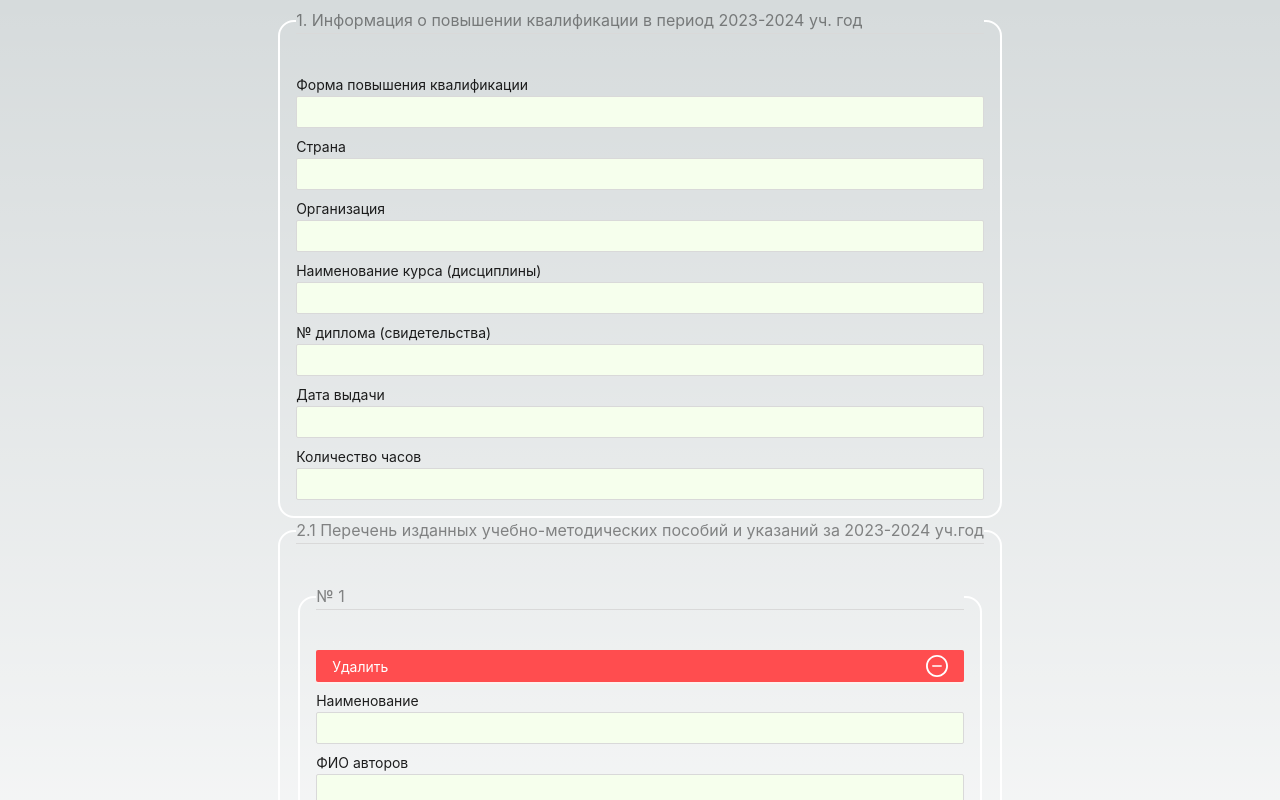
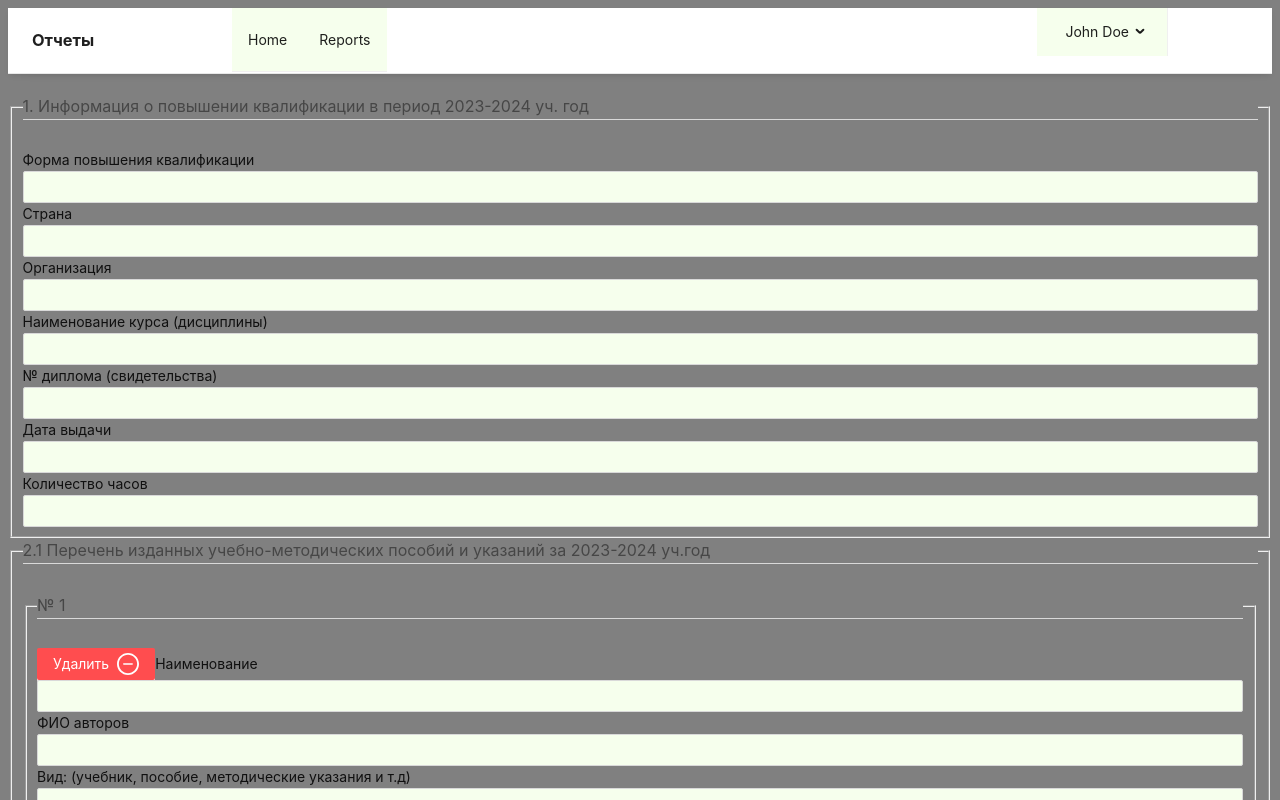
Before and after one commit to mpdocs/mpdocs-frontend, a Next.js app: page / in a window 1280 px wide. Shown: the top 800 px of the page. Built offline with nearby package versions, Linux system fonts and the light colour scheme; no server answers.

Commit message:
feat: header initial

```diff
--- /dev/null
+++ b/src/app/components/Navbar/LeftMenu.tsx
@@ -0,0 +1,18 @@
+import React from "react";
+import { Menu } from "antd";
+import Link from "next/link";
+
+const LeftMenu = ({ mode }) => {
+  return (
+    <Menu mode={mode}>
+      <Menu.Item key="explore">
+        <Link href="/">Home</Link>
+      </Menu.Item>
+      <Menu.Item key="features">
+        <Link href="/reports">Reports</Link>
+      </Menu.Item>
+    </Menu>
+  );
+};
+
+export default LeftMenu;
--- /dev/null
+++ b/src/app/components/Navbar/RightMenu.tsx
@@ -0,0 +1,28 @@
+import React from "react";
+import { Menu } from "antd";
+import { UserOutlined, LogoutOutlined } from "@ant-design/icons";
+
+const RightMenu = ({ mode }) => {
+  return (
+    <Menu mode={mode}>
+      <Menu.SubMenu
+        title={
+          <>
+            <span className="username">John Doe</span>
+          </>
+        }
+      >
+        <Menu.Item key="about-us">
+          <UserOutlined />
+          <span>Profile</span>
+        </Menu.Item>
+        <Menu.Item key="log-out">
+          <LogoutOutlined />
+          <span>Logout</span>
+        </Menu.Item>
+      </Menu.SubMenu>
+    </Menu>
+  );
+};
+
+export default RightMenu;
--- /dev/null
+++ b/src/app/components/Navbar/index.tsx
@@ -0,0 +1,49 @@
+"use client";
+import React, { useEffect, useState } from "react";
+import { Layout, Button, Drawer } from "antd";
+import LeftMenu from "./LeftMenu";
+import RightMenu from "./RightMenu";
+import { MenuOutlined } from "@ant-design/icons";
+import styles from "./styles.module.scss";
+
+const Navbar = () => {
+  const [visible, setVisible] = useState(false);
+  const showDrawer = () => {
+    setVisible(!visible);
+  };
+
+  useEffect(() => {
+    setVisible(false);
+  }, []);
+
+  return (
+    <nav className={styles.navbar}>
+      <Layout>
+        <Layout.Header className={styles.nav_header}>
+          <div className={styles.logo}>
+            <h3 className={styles.brand_font}>Отчеты</h3>
+          </div>
+          <div className={styles.navbar_menu}>
+            <div className={styles.leftMenu}>
+              <LeftMenu mode={"horizontal"} />
+            </div>
+            {/* бургер */}
+            <Button className={styles.menuButton} type="text" onClick={showDrawer}>
+              <MenuOutlined />
+            </Button>
+            {/* бокова desctope */}
+            <div className={styles.rightMenu}>
+              <RightMenu mode={"inline"} />
+            </div>
+            <Drawer title={"Отчеты"} placement="right" closable={true} style={{ zIndex: 99999 }} visible={visible}>
+              <LeftMenu mode={"inline"} />
+              <RightMenu mode={"inline"} />
+            </Drawer>
+          </div>
+        </Layout.Header>
+      </Layout>
+    </nav>
+  );
+};
+
+export default Navbar;
--- /dev/null
+++ b/src/app/components/Navbar/styles.module.css
@@ -0,0 +1,113 @@
+/* Navbar */
+.navbar {
+  padding-bottom: 1px;
+  border-bottom: solid 1px #e8e8e8;
+  background-color: white;
+  box-shadow: 0 3px 6px -2px rgba(0, 0, 0, 0.12), 0 6px 16px -11px rgba(0, 0, 0, 0.08);
+  position: sticky;
+  top: 0;
+  margin-bottom: 20px;
+  z-index: 99990;
+}
+
+.brand_font {
+  margin: 0 auto;
+}
+
+.nav_header {
+  background-color: white;
+  border-bottom: 0;
+  padding: 0 4px 0 24px;
+}
+
+.logo {
+  width: 200px;
+  float: left;
+}
+
+.logo a {
+  display: inline-block;
+  font-size: 20px;
+  text-transform: capitalize;
+}
+
+.navbar_menu {
+  width: calc(100% - 300px);
+  float: left;
+}
+
+.navbar_menu .ant-layout-header {
+  padding: 0 20px;
+}
+
+.navbar_menu .ant-menu-horizontal {
+  border-bottom: 0;
+}
+
+.navbar_menu .ant-menu-item {
+  padding-bottom: 0;
+}
+
+.navbar_menu .leftMenu {
+  float: left;
+}
+
+.navbar_menu .rightMenu {
+  float: right;
+}
+
+.menuButton {
+  float: right;
+  height: 32px;
+  padding: 6px;
+  margin-top: 14px;
+  display: none;
+  background: none;
+  margin-right: 10px;
+}
+
+.ant-drawer-body {
+  padding: 0;
+}
+
+.ant-drawer-body .ant-menu-horizontal > .ant-menu-item,
+.ant-drawer-body .ant-menu-horizontal > .ant-menu-submenu {
+  display: inline-block;
+  width: 100%;
+}
+
+.ant-drawer-body .ant-menu-horizontal {
+  border-bottom: none;
+}
+
+.ant-drawer-body .ant-menu-horizontal > .ant-menu-item:hover {
+  border-bottom-color: transparent;
+}
+
+.username {
+  display: none;
+  margin-left: 8px;
+}
+
+@media (max-width: 767px) {
+  .menuButton {
+    display: block;
+    margin-right: 10px;
+  }
+  .leftMenu,
+  .rightMenu {
+    display: none;
+  }
+  .logo a {
+    margin-left: -10px;
+  }
+  .ant-drawer-title > .brand-font {
+    margin-bottom: 0;
+  }
+  .username {
+    display: inline-block;
+  }
+}
+/* Navbar End */
+
+/*# sourceMappingURL=styles.module.css.map */
--- /dev/null
+++ b/src/app/components/Navbar/styles.module.scss
@@ -0,0 +1,118 @@
+/* Navbar */
+
+.navbar {
+  padding-bottom: 1px;
+  border-bottom: solid 1px #e8e8e8;
+  background-color: white;
+  box-shadow: 0 3px 6px -2px rgba(0, 0, 0, 0.12),
+  0 6px 16px -11px rgba(0, 0, 0, 0.08);
+  position: sticky;
+  top: 0;
+  margin-bottom: 20px;
+  z-index: 99990;
+}
+
+.brand_font {
+  margin: 0 auto;
+}
+
+.nav_header {
+  background-color: white;
+  border-bottom: 0;
+  padding: 0 4px 0 24px;
+}
+
+.logo {
+  width: 200px;
+  float: left;
+}
+
+.logo a {
+  display: inline-block;
+  font-size: 20px;
+  text-transform: capitalize;
+}
+
+.navbar_menu {
+  width: calc(100% - 300px);
+  float: left;
+}
+
+.navbar_menu .ant-layout-header {
+  padding: 0 20px;
+}
+
+.navbar_menu .ant-menu-horizontal {
+  border-bottom: 0;
+}
+
+.navbar_menu .ant-menu-item {
+  padding-bottom: 0;
+}
+
+.navbar_menu .leftMenu {
+  float: left;
+}
+
+.navbar_menu .rightMenu {
+  float: right;
+}
+
+.menuButton {
+  float: right;
+  height: 32px;
+  padding: 6px;
+  margin-top: 14px;
+  display: none;
+  background: none;
+  margin-right: 10px;
+}
+
+.ant-drawer-body {
+  padding: 0;
+}
+
+.ant-drawer-body .ant-menu-horizontal > .ant-menu-item,
+.ant-drawer-body .ant-menu-horizontal > .ant-menu-submenu {
+  display: inline-block;
+  width: 100%;
+}
+
+.ant-drawer-body .ant-menu-horizontal {
+  border-bottom: none;
+}
+
+.ant-drawer-body .ant-menu-horizontal > .ant-menu-item:hover {
+  border-bottom-color: transparent;
+}
+
+.username {
+  display: none;
+  margin-left: 8px;
+}
+
+@media (max-width: 767px) {
+  .menuButton {
+    display: block;
+    margin-right: 10px;
+  }
+
+  .leftMenu,
+  .rightMenu {
+    display: none;
+  }
+
+  .logo a {
+    margin-left: -10px;
+  }
+
+  .ant-drawer-title > .brand-font {
+    margin-bottom: 0;
+  }
+
+  .username {
+    display: inline-block;
+  }
+}
+
+/* Navbar End */
--- a/src/app/components/ReportForm/styles.module.scss
+++ b/src/app/components/ReportForm/styles.module.scss
@@ -1,41 +1,41 @@
-.form {
-  width: 41.6666667%;
-}
-
-@media (min-width: 768px) {
-  .form {
-    width: 66.6666667%;
-  }
-}
-
-@media (min-width: 640px) {
-  .form {
-    width: 100%;
-  }
-}
-
-.fieldset {
-  display: flex;
-  flex-direction: column;
-  gap: 0.5rem;
-  border: 2px solid #ffffff;
-  border-radius: 1rem;
-  padding: 1rem;
-}
-
-.fieldsets_wrapper {
-  display: flex;
-  flex-direction: column;
-  gap: 6px;
-}
-
-.btn_remove {
-  display: flex;
-  align-items: center;
-  justify-content: space-between;
-}
-
-.btn_add {
-  margin: 2px auto;
-  width: 100%;
-}
+//.form {
+//  width: 41.6666667%;
+//}
+//
+//@media (min-width: 768px) {
+//  .form {
+//    width: 66.6666667%;
+//  }
+//}
+//
+//@media (min-width: 640px) {
+//  .form {
+//    width: 100%;
+//  }
+//}
+//
+//.fieldset {
+//  display: flex;
+//  flex-direction: column;
+//  gap: 0.5rem;
+//  border: 2px solid #ffffff;
+//  border-radius: 1rem;
+//  padding: 1rem;
+//}
+//
+//.fieldsets_wrapper {
+//  display: flex;
+//  flex-direction: column;
+//  gap: 6px;
+//}
+//
+//.btn_remove {
+//  display: flex;
+//  align-items: center;
+//  justify-content: space-between;
+//}
+//
+//.btn_add {
+//  margin: 2px auto;
+//  width: 100%;
+//}
--- a/src/app/globals.css
+++ b/src/app/globals.css
@@ -14,7 +14,7 @@
 
 body {
     color: rgb(var(--foreground-rgb));
-    background: linear-gradient(to bottom, transparent, rgb(var(--background-end-rgb))) rgb(var(--background-start-rgb));
+    background: gray;
 }
 
 .section {
--- a/src/app/layout.tsx
+++ b/src/app/layout.tsx
@@ -2,6 +2,8 @@ import "./globals.css";
 
 import { Inter } from "next/font/google";
 import { Providers } from "@/utils/components/Providers";
+import Navbar from "@/app/components/Navbar";
+import React from "react";
 
 const inter = Inter({ subsets: ["latin"] });
 
@@ -9,7 +11,12 @@ export default function RootLayout({ children }: Readonly<{ children: React.Reac
   return (
     <html lang="en">
       <Providers>
-        <body className={inter.className}>{children}</body>
+        <body className={inter.className}>
+          <header>
+            <Navbar></Navbar>
+          </header>
+          {children}
+        </body>
       </Providers>
     </html>
   );
--- a/src/app/reports/page.tsx
+++ b/src/app/reports/page.tsx
@@ -4,6 +4,7 @@ import React from "react";
 const Page = () => {
   return (
     <section className="flex flex-col justify-center items-center">
+      <h2>Репорты</h2>
       {/*   FIXME: сюда положим список заполненных отчетов и форму заполнения нового если он еще не заполнен */}
     </section>
   );
```
Also changed, not shown: .eslintrc.cjs, 2 other files (tests, documents, lock files or other folders).
